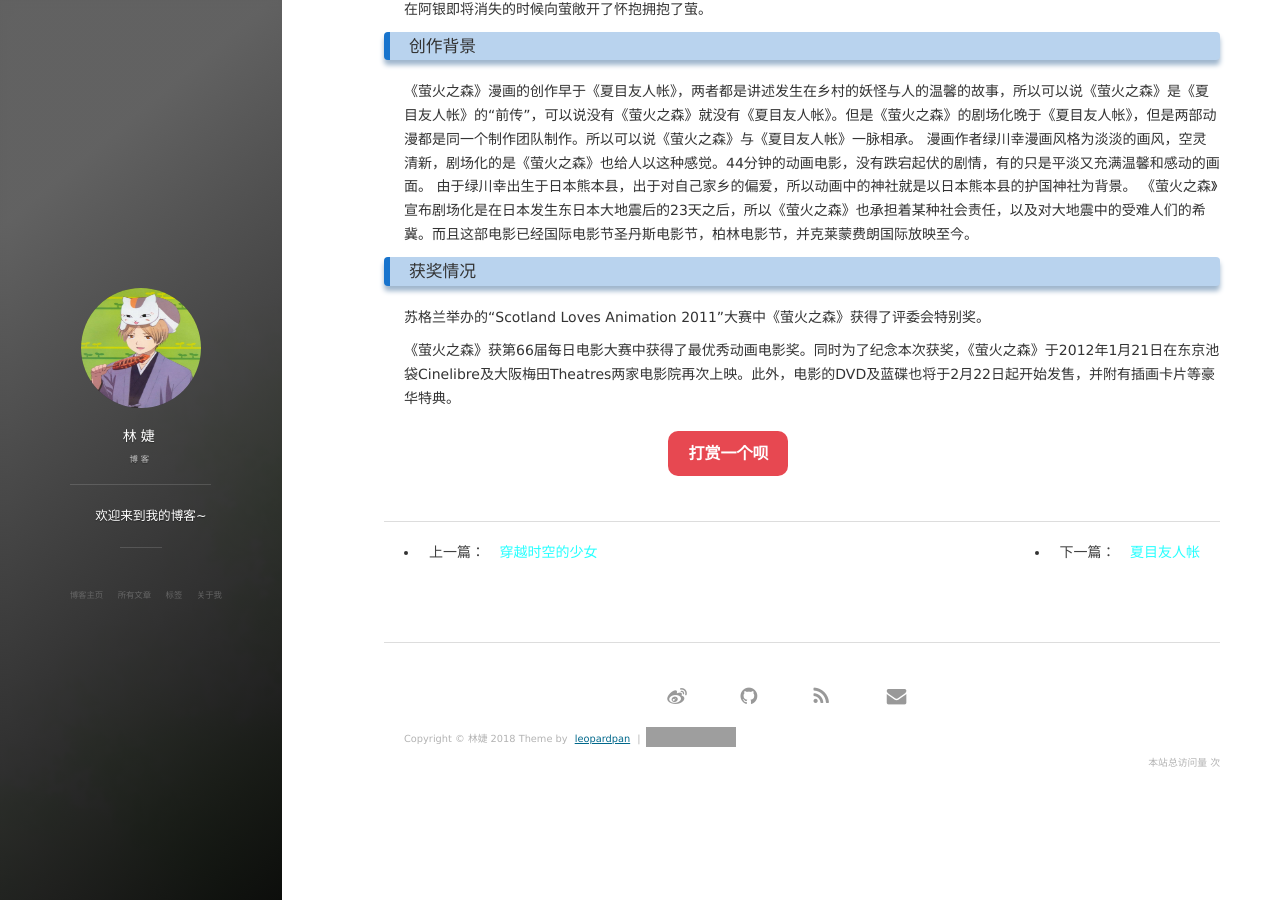
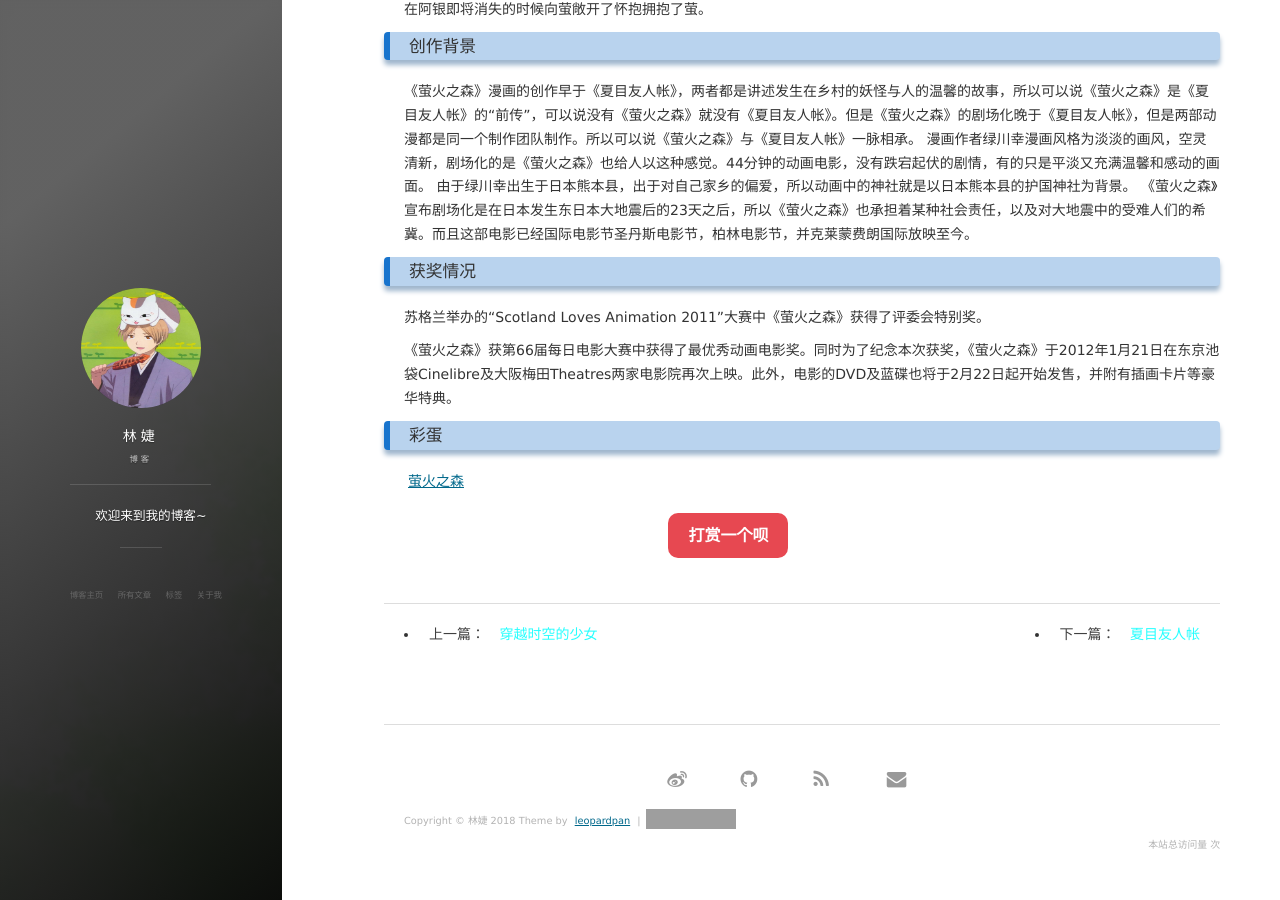
Before and after one commit to ywhlqm/L55J.github.io, a Jekyll site: the page built from _posts/2018-06-21-萤火之森.md, in a window 1280 px wide and 900 px high, scrolled down 1223 px. Built offline with Jekyll 4.4.1, drawn with Linux system fonts in a browser that asks for light colours; nearby versions of some CDN libraries; comment, search, counter and statistics services are not loaded; grey boxes are pictures that could not be loaded.

Commit message:
Update 2018-06-21-萤火之森.md

```diff
--- a/_posts/2018-06-21-萤火之森.md
+++ b/_posts/2018-06-21-萤火之森.md
@@ -42,3 +42,7 @@ tag: 治愈系
 苏格兰举办的“Scotland Loves Animation 2011”大赛中《萤火之森》获得了评委会特别奖。
 
 《萤火之森》获第66届每日电影大赛中获得了最优秀动画电影奖。同时为了纪念本次获奖，《萤火之森》于2012年1月21日在东京池袋Cinelibre及大阪梅田Theatres两家电影院再次上映。此外，电影的DVD及蓝碟也将于2月22日起开始发售，并附有插画卡片等豪华特典。
+
+### 彩蛋
+
+[萤火之森](http://www.iqiyi.com/v_19rrk7o740.html?vfm=f_191_360y/)
```
